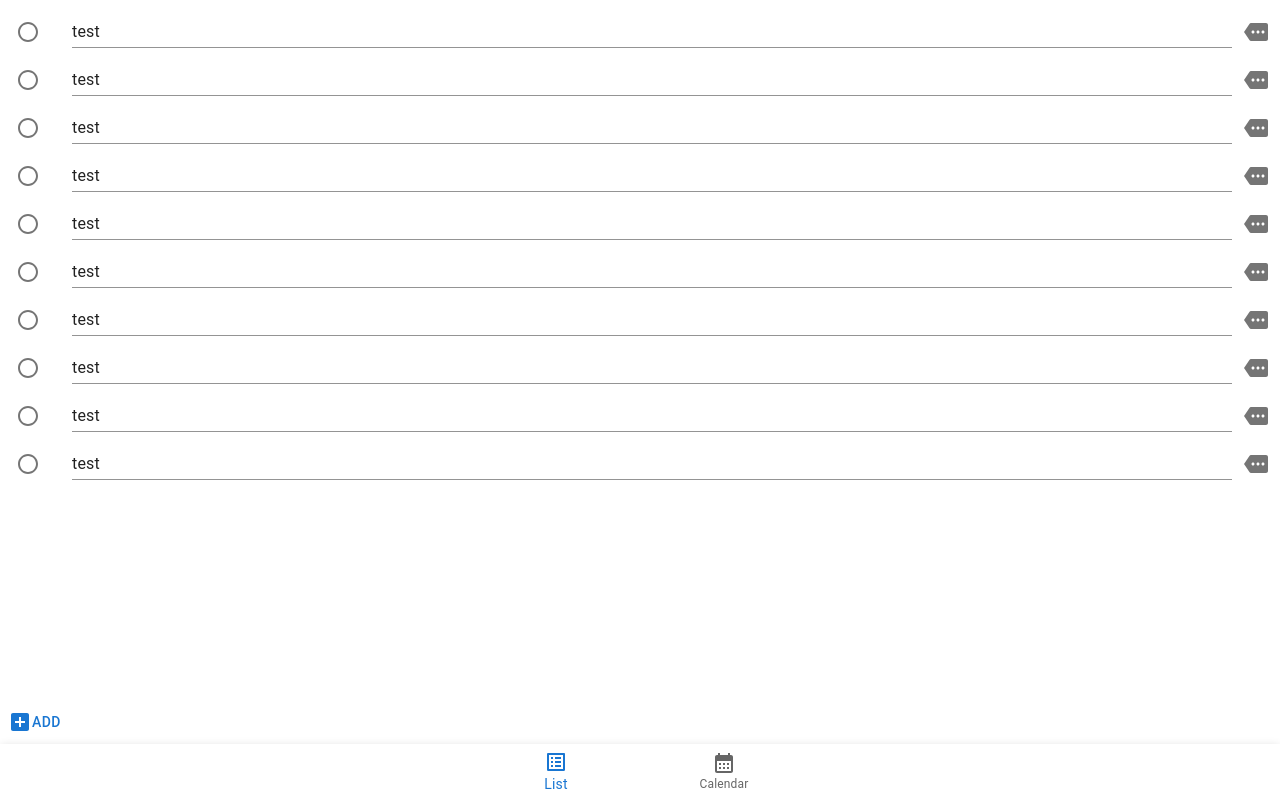
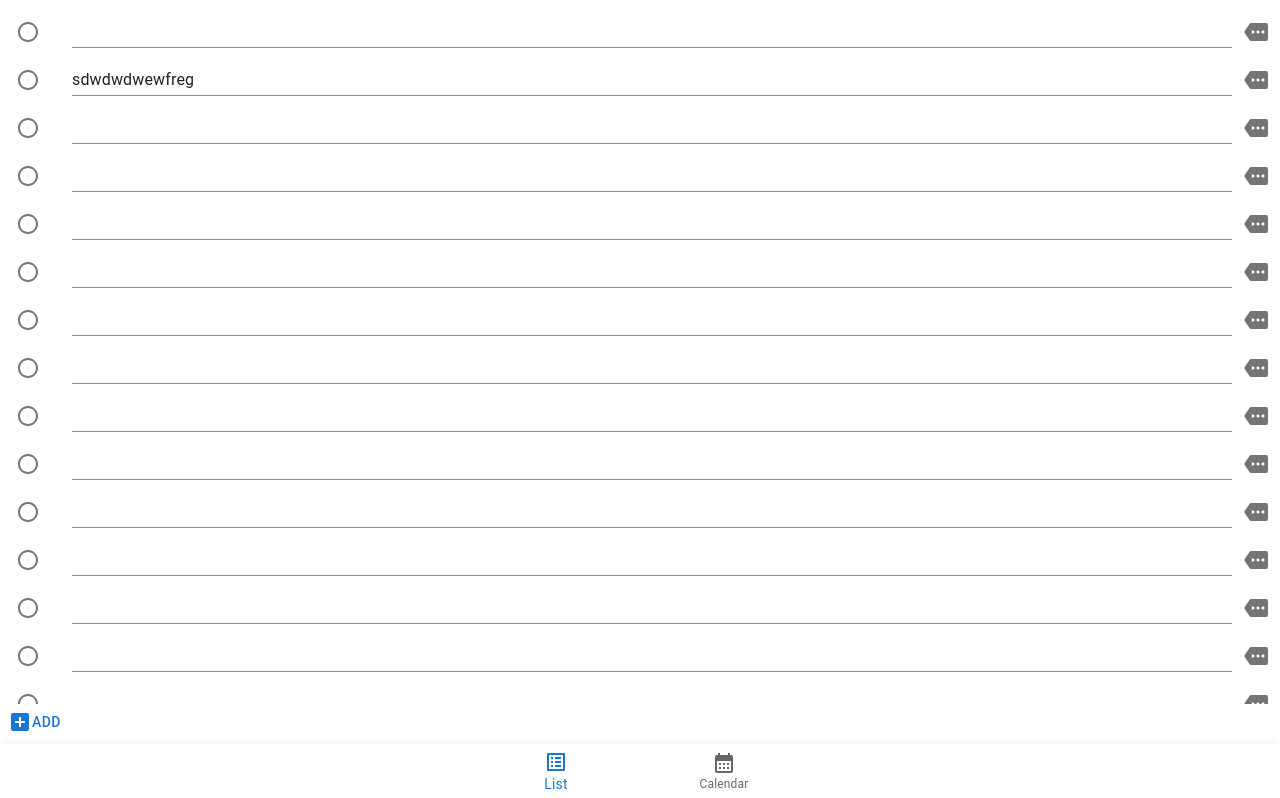
Before and after one commit to pwlamidy/simply-todo, a React (Create React App) app: page / in a window 1280 px wide. Shown: the top 798 px of the page. Built offline with nearby package versions, Linux system fonts and the light colour scheme; data requests are answered from the project's data file.

Commit message:
Refactor store async logic

```diff
--- a/db.json
+++ b/db.json
@@ -1,8 +1,134 @@
 {
   "todos": [
     {
-      "id": 1,
-      "title": "test"
+      "title": "",
+      "createdAt": "2022-11-19T17:44:15.761Z",
+      "lastUpdatedAt": "2022-11-19T17:44:15.761Z",
+      "id": 2,
+      "details": "gregdcdcfas"
+    },
+    {
+      "title": "sdwdwdwewfreg",
+      "createdAt": "2022-11-19T17:44:16.045Z",
+      "lastUpdatedAt": "2022-11-19T17:47:34.708Z",
+      "id": 3,
+      "details": "abcd"
+    },
+    {
+      "title": "",
+      "createdAt": "2022-11-19T17:58:52.416Z",
+      "lastUpdatedAt": "2022-11-19T17:58:52.416Z",
+      "id": 4,
+      "date": "2022-11-19T17:58:57.909Z",
+      "time": "2022-11-19T17:59:00.957Z"
+    },
+    {
+      "title": "",
+      "createdAt": "2022-11-19T17:58:52.745Z",
+      "lastUpdatedAt": "2022-11-19T17:58:52.745Z",
+      "id": 5
+    },
+    {
+      "title": "",
+      "createdAt": "2022-11-19T17:58:52.878Z",
+      "lastUpdatedAt": "2022-11-19T17:58:52.878Z",
+      "id": 6
+    },
+    {
+      "title": "",
+      "createdAt": "2022-11-19T17:58:53.011Z",
+      "lastUpdatedAt": "2022-11-19T17:58:53.011Z",
+      "id": 7
+    },
+    {
+      "title": "",
+      "createdAt": "2022-11-19T17:58:53.130Z",
+      "lastUpdatedAt": "2022-11-19T17:58:53.130Z",
+      "id": 8
+    },
+    {
+      "title": "",
+      "createdAt": "2022-11-19T17:59:16.775Z",
+      "lastUpdatedAt": "2022-11-19T17:59:16.775Z",
+      "id": 9
+    },
+    {
+      "title": "",
+      "createdAt": "2022-11-19T17:59:17.189Z",
+      "lastUpdatedAt": "2022-11-19T17:59:17.189Z",
+      "id": 10
+    },
+    {
+      "title": "",
+      "createdAt": "2022-11-19T17:59:17.313Z",
+      "lastUpdatedAt": "2022-11-19T17:59:17.313Z",
+      "id": 11
+    },
+    {
+      "title": "",
+      "createdAt": "2022-11-19T17:59:17.445Z",
+      "lastUpdatedAt": "2022-11-19T17:59:17.446Z",
+      "id": 12
+    },
+    {
+      "title": "",
+      "createdAt": "2022-11-19T17:59:17.565Z",
+      "lastUpdatedAt": "2022-11-19T17:59:17.565Z",
+      "id": 13
+    },
+    {
+      "title": "",
+      "createdAt": "2022-11-19T17:59:17.730Z",
+      "lastUpdatedAt": "2022-11-19T17:59:17.730Z",
+      "id": 14
+    },
+    {
+      "title": "",
+      "createdAt": "2022-11-19T17:59:17.908Z",
+      "lastUpdatedAt": "2022-11-19T17:59:17.908Z",
+      "id": 15
+    },
+    {
+      "title": "",
+      "createdAt": "2022-11-19T17:59:18.058Z",
+      "lastUpdatedAt": "2022-11-19T17:59:18.058Z",
+      "id": 16
+    },
+    {
+      "title": "",
+      "createdAt": "2022-11-19T17:59:18.208Z",
+      "lastUpdatedAt": "2022-11-19T17:59:18.208Z",
+      "id": 17
+    },
+    {
+      "title": "",
+      "createdAt": "2022-11-19T17:59:18.356Z",
+      "lastUpdatedAt": "2022-11-19T17:59:18.356Z",
+      "id": 18
+    },
+    {
+      "title": "",
+      "createdAt": "2022-11-19T17:59:18.506Z",
+      "lastUpdatedAt": "2022-11-19T17:59:18.506Z",
+      "id": 19
+    },
+    {
+      "title": "",
+      "createdAt": "2022-11-19T17:59:18.643Z",
+      "lastUpdatedAt": "2022-11-19T17:59:18.643Z",
+      "id": 20
+    },
+    {
+      "title": "",
+      "createdAt": "2022-11-19T17:59:18.793Z",
+      "lastUpdatedAt": "2022-11-19T17:59:18.793Z",
+      "id": 21
+    },
+    {
+      "title": "",
+      "createdAt": "2022-11-19T17:59:18.914Z",
+      "lastUpdatedAt": "2022-11-19T17:59:18.914Z",
+      "id": 22
     }
   ]
 }
--- a/src/app/store.ts
+++ b/src/app/store.ts
@@ -1,11 +1,13 @@
 import create from 'zustand'
 import { devtools } from 'zustand/middleware'
 import { immer } from 'zustand/middleware/immer'
+import { AppSlice, createAppSlice } from '../appSlice'
 import { createTodosSlice, TodosSlice } from '../components/todosSlice'
 
-export const useStore = create<TodosSlice>()(
+export const useStore = create<AppSlice & TodosSlice>()(
   devtools(
     immer((...a) => ({
+      ...createAppSlice(...a),
       ...createTodosSlice(...a),
     }))
   )
--- /dev/null
+++ b/src/appSlice.ts
@@ -0,0 +1,23 @@
+import { StateCreator } from 'zustand'
+
+export interface AppSlice {
+  loading: boolean
+}
+
+export const createAppSlice: StateCreator<
+  AppSlice,
+  [['zustand/devtools', never], ['zustand/immer', never]],
+  [],
+  AppSlice
+> = (set) => ({
+  loading: false,
+  toggleLoading: async () => {
+    set(
+      (state) => ({
+        loading: !state.loading,
+      }),
+      false,
+      'toggleLoading'
+    )
+  },
+})
--- a/src/components/AlertDialog.tsx
+++ b/src/components/AlertDialog.tsx
@@ -6,7 +6,7 @@ import DialogContent from '@mui/material/DialogContent'
 import DialogContentText from '@mui/material/DialogContentText'
 import DialogTitle from '@mui/material/DialogTitle'
 
-export default function AlertDialog({ open, handleClose }: any) {
+export default function AlertDialog({ open, handleClose, handleConfirm }: any) {
   return (
     <div>
       <Dialog
@@ -16,7 +16,7 @@ export default function AlertDialog({ open, handleClose }: any) {
         aria-describedby="alert-dialog-description"
       >
         <DialogTitle id="alert-dialog-title">
-          {"Are you sure to delete?"}
+          {'Are you sure to delete?'}
         </DialogTitle>
         <DialogContent>
           <DialogContentText id="alert-dialog-description">
@@ -25,7 +25,10 @@ export default function AlertDialog({ open, handleClose }: any) {
         </DialogContent>
         <DialogActions>
           <Button onClick={handleClose}>No</Button>
-          <Button onClick={handleClose} autoFocus>
+          <Button
+            onClick={handleConfirm}
+            autoFocus
+          >
             Yes
           </Button>
         </DialogActions>
--- a/src/components/EditToDoModal.tsx
+++ b/src/components/EditToDoModal.tsx
@@ -15,6 +15,7 @@ import { forwardRef, useEffect, useState } from 'react'
 import { useLocation, useNavigate, useParams } from 'react-router-dom'
 import { Todo } from '../../types'
 import { useStore } from '../app/store'
+import { deleteServerTodo, fetchTodo, updateServerTodo } from '../utils/api'
 import AlertDialog from './AlertDialog'
 import BasicDatePicker from './BasicDatePicker'
 import BasicTimePicker from './BasicTimePicker'
@@ -33,19 +34,21 @@ function EditToDoModal() {
   const navigate = useNavigate()
   const { pathname } = useLocation()
   const { id } = useParams()
-  const { todos, updateTodo } = useStore()
+  const { updateTodo, deleteTodo } = useStore()
   const [currTodo, setCurrTodo] = useState<Todo>()
   const [dateVal, setDateVal] = useState<Dayjs | null>(null)
   const [timeVal, setTimeVal] = useState<Dayjs | null>(null)
 
   useEffect(() => {
-    setCurrTodo(
-      Object.assign(
-        {},
-        todos.find((t) => t.id === id)
-      )
-    )
-  }, [todos, id])
+    const getTodo = async () => {
+      const todo = await fetchTodo(`${id}`)
+      setCurrTodo(todo)
+    }
+
+    if (id) {
+      getTodo()
+    }
+  }, [id])
 
   useEffect(() => {
     const newDate = currTodo?.date ? dayjs(currTodo?.date) : null
@@ -113,6 +116,15 @@ function EditToDoModal() {
 
   const handleClose = () => {
     setOpenAlert(false)
+    navigate(-1)
+  }
+
+  const handleDeleteConfirm = async () => {
+    if (id) {
+      await deleteServerTodo(id)
+      deleteTodo(id)
+    }
+    handleClose()
   }
 
   return (
@@ -139,7 +151,8 @@ function EditToDoModal() {
             <Button
               autoFocus
               color="inherit"
-              onClick={() => {
+              onClick={async () => {
+                await updateServerTodo(currTodo!)
                 updateTodo(currTodo!)
                 navigate(-1)
               }}
@@ -259,7 +272,7 @@ function EditToDoModal() {
           </ListItem>
         </List>
       </Dialog>
-      <AlertDialog handleClose={handleClose} open={openAlert} />
+      <AlertDialog handleClose={handleClose} open={openAlert} handleConfirm={handleDeleteConfirm} />
     </div>
   )
 }
--- a/src/components/ToDoItem.tsx
+++ b/src/components/ToDoItem.tsx
@@ -6,6 +6,7 @@ import { useEffect, useState } from 'react'
 import { Link as RouterLink } from 'react-router-dom'
 import { Todo } from '../../types'
 import { useStore } from '../app/store'
+import { toggleServerTodo } from '../utils/api'
 
 function ToDoItem({ id, title, ontTitleChangeHandler }: any) {
   const { todos, toggleComplete } = useStore()
@@ -29,7 +30,8 @@ function ToDoItem({ id, title, ontTitleChangeHandler }: any) {
       }
     >
       <ListItemIcon
-        onClick={() => {
+        onClick={async () => {
+          await toggleServerTodo(id)
           toggleComplete(id)
         }}
       >
--- a/src/components/ToDoItemList.tsx
+++ b/src/components/ToDoItemList.tsx
@@ -4,6 +4,7 @@ import { Box } from '@mui/system'
 import { useEffect } from 'react'
 import { Todo } from '../../types'
 import { useStore } from '../app/store'
+import { addServerTodo, fetchTodos, updateServerTodo } from '../utils/api'
 import EditToDoModal from './EditToDoModal'
 import ToDoItem from './ToDoItem'
 
@@ -11,26 +12,31 @@ function ToDoItemList() {
   const { todos, initTodos, addTodo, updateTodo } = useStore()
 
   useEffect(() => {
-    initTodos(
-      [...Array(10)].map((_, i) => {
-        return {
-          id: `${i}`,
-          title: 'test',
-          date: new Date(),
-          time: new Date(),
-        }
-      }) as Todo[]
-    )
-  }, [])
+    const getTodos = async () => {
+      const todos = await fetchTodos()
 
-  const addToDoHandler = () => {
-    addTodo()
+      initTodos(todos)
+    }
+
+    getTodos()
+  }, [initTodos])
+
+  const addToDoHandler = async () => {
+    const todo = await addServerTodo({
+      title: '',
+      createdAt: new Date(),
+      lastUpdatedAt: new Date(),
+    } as Todo)
+    addTodo(todo)
   }
 
-  const ontTitleChangeHandler = (id: string, titleText: string) => {
+  const ontTitleChangeHandler = async (id: string, titleText: string) => {
     const todoInEdit = todos.find((t) => t.id === id)
-    updateTodo({ ...todoInEdit, title: titleText } as Todo)
+    const updTodo = { ...todoInEdit, title: titleText, lastUpdatedAt: new Date() } as Todo
+    await updateServerTodo(updTodo)
+    updateTodo(updTodo)
   }
+
   return (
     <>
       <List sx={{ marginBottom: '60px' }}>
--- a/src/components/todosSlice.ts
+++ b/src/components/todosSlice.ts
@@ -4,8 +4,9 @@ import { Todo } from '../../types'
 export interface TodosSlice {
   todos: Todo[]
   initTodos: (todos: Todo[]) => void
-  addTodo: () => void
+  addTodo: (todo: Todo) => void
   updateTodo: (todo: Todo) => void
+  deleteTodo: (id: string) => void
   toggleComplete: (id: string) => void
 }
 
@@ -16,25 +17,24 @@ export const createTodosSlice: StateCreator<
   TodosSlice
 > = (set) => ({
   todos: [],
-  initTodos: (todos: Todo[]) =>
+  initTodos: async (todos) => {
     set(
       (state) => ({
         todos: todos,
       }),
       false,
       'initTodos'
-    ),
-  addTodo: () =>
+    )
+  },
+  addTodo: async (todo) => {
     set(
       (state) => ({
-        todos: [
-          { id: state.todos.length.toString(), title: '' } as Todo,
-          ...state.todos,
-        ],
+        todos: [todo, ...state.todos],
       }),
       false,
       'addTodo'
-    ),
+    )
+  },
   updateTodo: (todo) =>
     set(
       (state) => ({
@@ -49,6 +49,15 @@ export const createTodosSlice: StateCreator<
       false,
       'updateTodo'
     ),
+  deleteTodo: async (id) => {
+    set(
+      (state) => ({
+        todos: state.todos.filter((t) => t.id !== id),
+      }),
+      false,
+      'deleteTodo'
+    )
+  },
   toggleComplete: (id) =>
     set(
       (state) => ({
--- a/src/index.tsx
+++ b/src/index.tsx
@@ -17,7 +17,7 @@ root.render(
 // If you want your app to work offline and load faster, you can change
 // unregister() to register() below. Note this comes with some pitfalls.
 // Learn more about service workers: https://cra.link/PWA
-serviceWorkerRegistration.register();
+serviceWorkerRegistration.unregister();
 
 // If you want to start measuring performance in your app, pass a function
 // to log results (for example: reportWebVitals(console.log))
--- /dev/null
+++ b/src/utils/api.ts
@@ -0,0 +1,66 @@
+import { Todo } from '../../types'
+
+export const fetchTodos = async () => {
+  const res = await fetch('http://127.0.0.1:5000/todos')
+  const data = await res.json()
+
+  return data
+}
+
+export const fetchTodo = async (id: string) => {
+  const res = await fetch(`http://127.0.0.1:5000/todos/${id}`)
+  const data = await res.json()
+
+  return data
+}
+
+export const addServerTodo = async (todo: Todo) => {
+  const res = await fetch('http://127.0.0.1:5000/todos', {
+    method: 'POST',
+    headers: {
+      'Content-type': 'application/json',
+    },
+    body: JSON.stringify(todo),
+  })
+
+  const data = await res.json()
+
+  return data
+}
+
+export const updateServerTodo = async (todo: Todo) => {
+  const res = await fetch(`http://127.0.0.1:5000/todos/${todo.id}`, {
+    method: 'PUT',
+    headers: {
+      'Content-type': 'application/json',
+    },
+    body: JSON.stringify(todo),
+  })
+
+  const data = await res.json()
+
+  return data
+}
+
+export const deleteServerTodo = async (id: string) => {
+  await fetch(`http://127.0.0.1:5000/todos/${id}`, {
+    method: 'DELETE',
+  })
+}
+
+export const toggleServerTodo = async (id: string) => {
+  const todoToToggle = await fetchTodo(id)
+  const updTodo = { ...todoToToggle, completed: !todoToToggle.completed }
+
+  const res = await fetch(`http://127.0.0.1:5000/todos/${id}`, {
+    method: 'PUT',
+    headers: {
+      'Content-type': 'application/json',
+    },
+    body: JSON.stringify(updTodo),
+  })
+
+  const data = await res.json()
+
+  return data
+}
--- a/types.tsx
+++ b/types.tsx
@@ -9,5 +9,7 @@ export interface Todo {
   needDate: boolean,
   needTime: boolean,
   location?: string,
-  completed?: boolean
+  completed?: boolean,
+  createdAt: Date,
+  lastUpdatedAt: Date
 }
```
